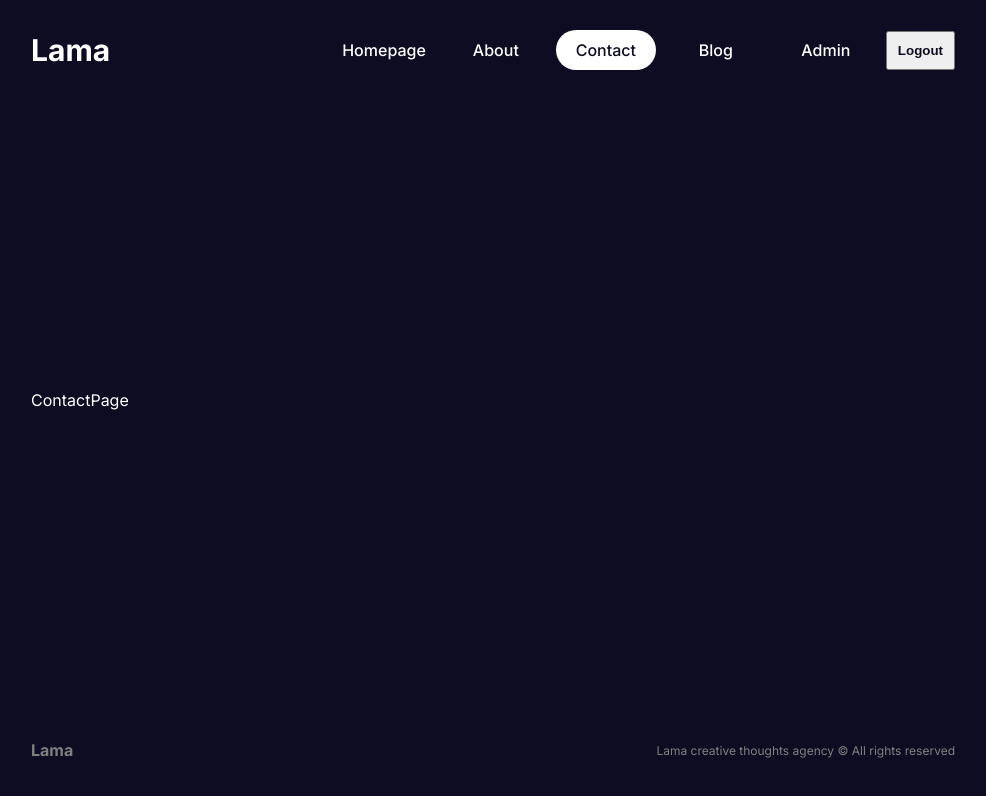
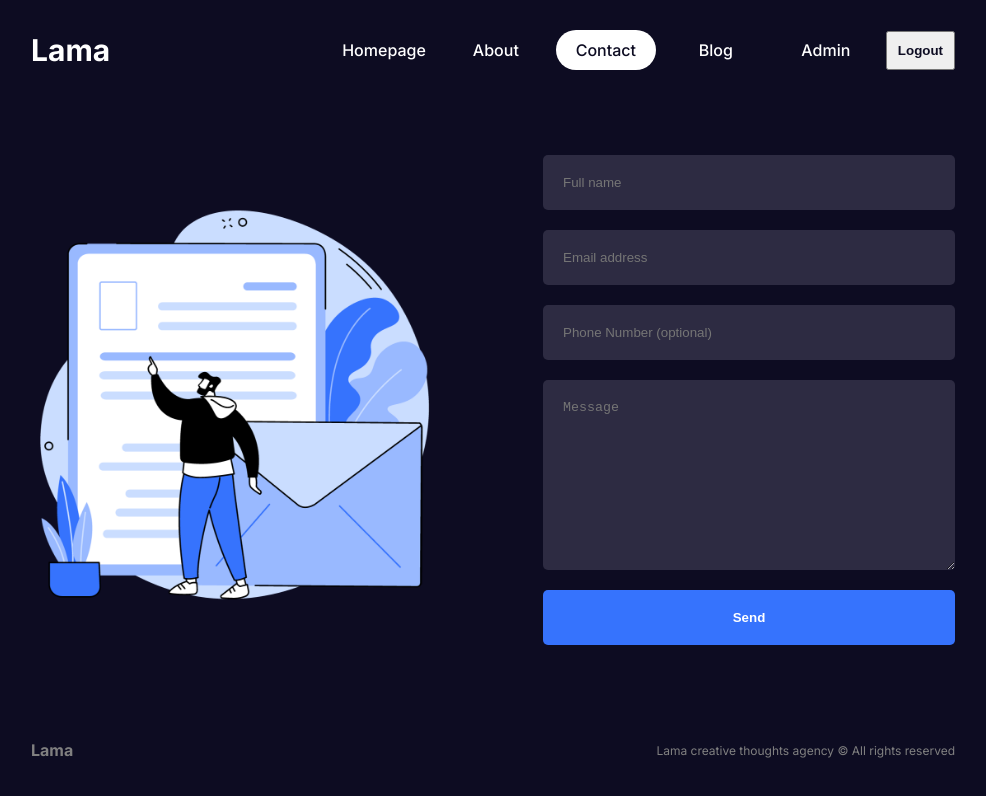
Before and after one commit to renata-souza/next-blog, a Next.js app: page /contact in a window 1280 px wide. Shown: the top 796 px of the page, without its empty margins (147-1133 px from the left). Built offline with nearby package versions, Linux system fonts and the light colour scheme.

Commit message:
feat: create contact page

```diff
--- /dev/null
+++ b/src/app/contact/contact.module.css
@@ -0,0 +1,45 @@
+.container {
+  display: flex;
+  align-items: center;
+  gap: 100px;
+}
+
+.imgContainer {
+  position: relative;
+  height: 500px;
+  flex: 1;
+}
+
+.img {
+  object-fit: contain;
+}
+
+.formContainer {
+  flex: 1
+}
+
+.form {
+  display: flex;
+  flex-direction: column;
+  gap: 20px;
+}
+
+.form input,
+.form textarea {
+  padding: 20px;
+  border-radius: 5px;
+  border: none;
+  outline: none;
+  background-color: var(--bgSoft);
+  color: var(--text);
+}
+
+.form button {
+  padding: 20px;
+  background-color: var(--btn);
+  color: var(--text);
+  font-weight: bold;
+  border: none;
+  border-radius: 5px;
+  cursor: pointer;
+}
--- a/src/app/contact/page.jsx
+++ b/src/app/contact/page.jsx
@@ -1,8 +1,23 @@
+import Image from 'next/image'
 import React from 'react'
+import styles from './contact.module.css'
 
 const ContactPage = () => {
   return (
-    <div>ContactPage</div>
+    <main className={styles.container}>
+      <div className={styles.imgContainer}>
+        <Image className={styles.img} src="/contact.png" alt='illustration of a man pointing to a formulary' fill />
+      </div>
+      <div className={styles.formContainer}>
+        <form className={styles.form} action="">
+          <input type="text" placeholder='Full name' />
+          <input type="email" placeholder='Email address' />
+          <input type="text" placeholder='Phone Number (optional)' />
+          <textarea cols="30" rows="10" placeholder='Message'></textarea>
+          <button>Send</button>
+        </form>
+      </div>
+    </main>
   )
 }
 
```
Also changed, not shown: public/brands.png (added), public/contact.png (added).
